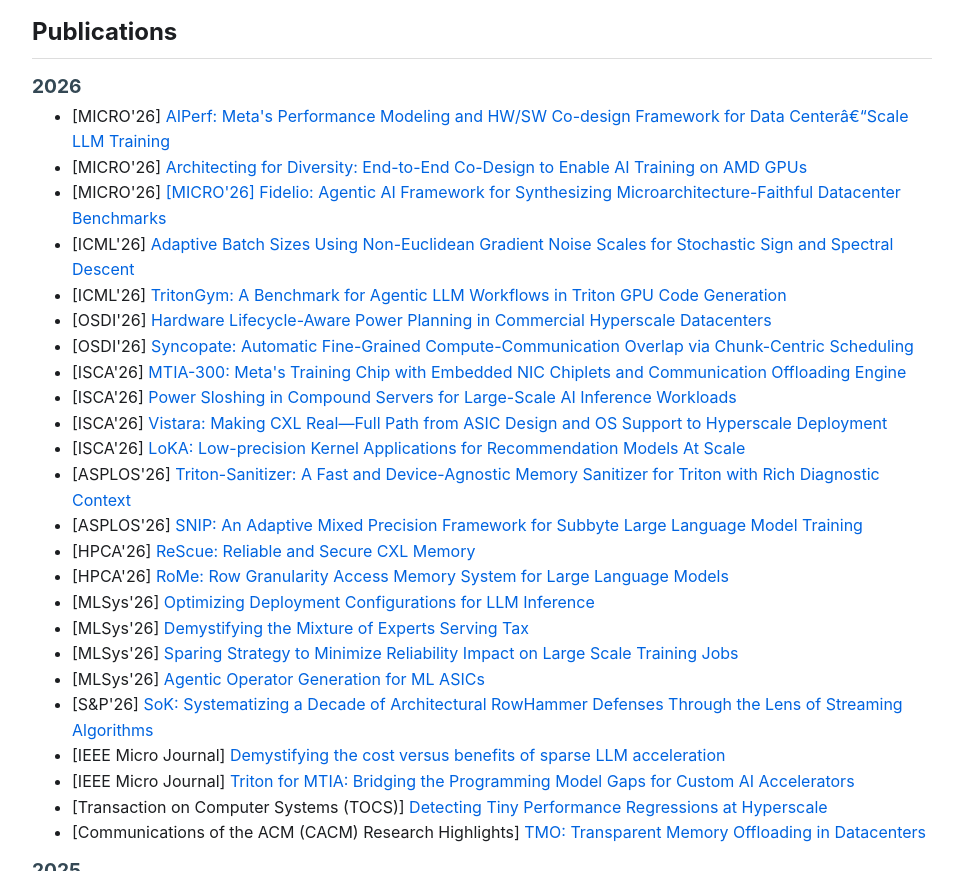
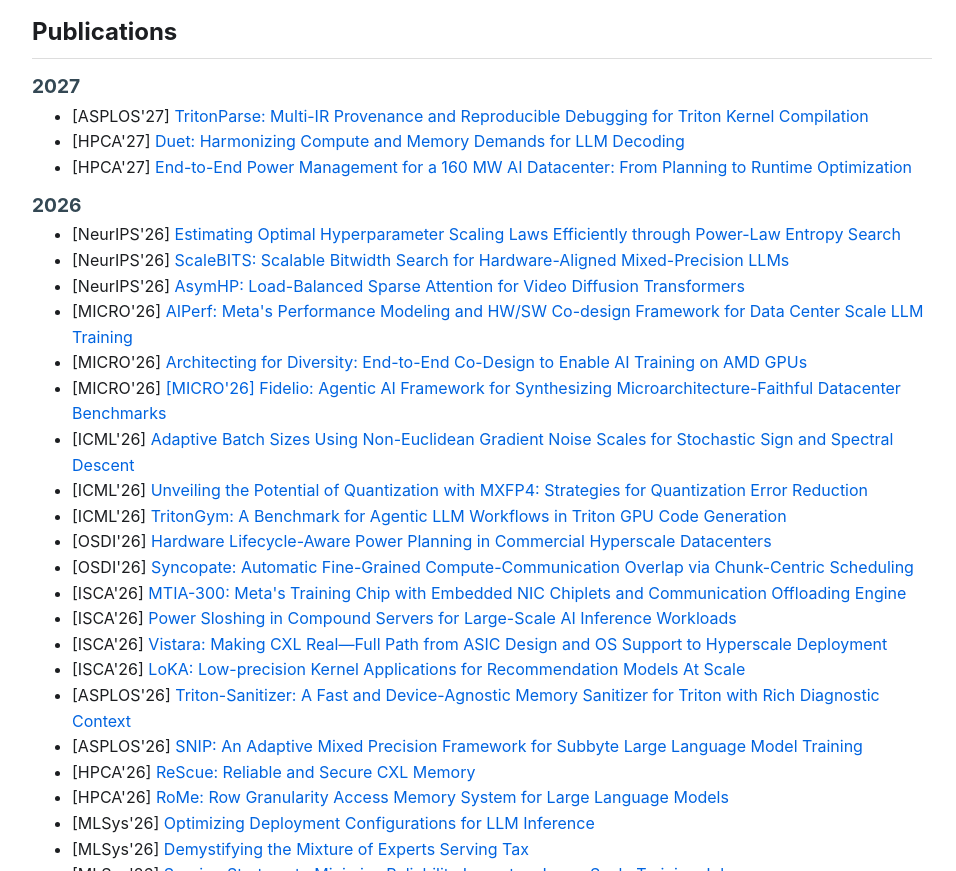
Before and after one commit to aisystemcodesign/aisystemcodesign.github.io, a plain HTML site: page acf.html in a window 1280 px wide. Shown: the part 1434-2305 px from the top of the page, without its empty margins (158-1114 px from the left). Drawn offline with Linux system fonts and the light colour scheme; a web font is replaced by a local one.

Commit message:
Added neurips, hpca, asplos also a missing icml paper | updated postdoc hiring blurb

```diff
--- a/publications.html
+++ b/publications.html
@@ -1,12 +1,23 @@
 <p> <h2>Publications</h2>
+
+<h3 id="2027-papers">2027</h3>
+<ul>
+<li> [ASPLOS'27] <a href="https://dl.acm.org/doi/10.1145/3845814.3850058">TritonParse: Multi-IR Provenance and Reproducible Debugging for Triton Kernel Compilation</a></li>
+<li>[HPCA'27] <a href="https://arxiv.org/pdf/2511.04791">Duet: Harmonizing Compute and Memory Demands for LLM Decoding</a></li>
+<li>[HPCA'27] <a href="https://jovans2.github.io/files/HPCA27-AI-Cluster-Power.pdf">End-to-End Power Management for a 160 MW AI Datacenter: From Planning to Runtime Optimization</a></li>
+</ul>
 
 <h3 id="2026-papers">2026</h3>
 <ul>
-    <li>[MICRO'26] <a href="https://aisystemcodesign.github.io/papers/MICRO26-AIPerf.pdf">AIPerf: Meta's Performance Modeling and HW/SW Co-design Framework for Data Centerâ€“Scale LLM Training</a></li>
+    <li>[NeurIPS'26] <a href="https://neurips.cc/virtual/2026/loc/paris/156993">Estimating Optimal Hyperparameter Scaling Laws Efficiently through Power-Law Entropy Search</a></li>
+    <li>[NeurIPS'26] <a href="https://neurips.cc/virtual/2026/loc/atlanta/poster/152337">ScaleBITS: Scalable Bitwidth Search for Hardware-Aligned Mixed-Precision LLMs</a></li>
+    <li>[NeurIPS'26] <a href="uhttps://neurips.cc/virtual/2026/loc/atlanta/poster/151792">AsymHP: Load-Balanced Sparse Attention for Video Diffusion Transformers</a></li>
+    <li>[MICRO'26] <a href="https://aisystemcodesign.github.io/papers/MICRO26-AIPerf.pdf">AIPerf: Meta's Performance Modeling and HW/SW Co-design Framework for Data Center Scale LLM Training</a></li>
     <li>[MICRO'26] <a href="https://arxiv.org/pdf/2610.22230">Architecting for Diversity: End-to-End Co-Design to Enable AI Training on AMD GPUs</a></li>
     <li>[MICRO'26] <a href="https://jovans2.github.io/files/Power_Roofline_MICRO.pdf>Power Roofline</a></li>
     <li>[MICRO'26] <a href="https://jovans2.github.io/files/Fidelio_MICRO_CameraReady_Final.pdf">Fidelio: Agentic AI Framework for Synthesizing Microarchitecture-Faithful Datacenter Benchmarks</a></li>
     <li>[ICML'26] <a href="https://icml.cc/virtual/2026/poster/63415">Adaptive Batch Sizes Using Non-Euclidean Gradient Noise Scales for Stochastic Sign and Spectral Descent</a></li>
+    <li>[ICML'26] <a href="https://icml.cc/virtual/2026/poster/61601">Unveiling the Potential of Quantization with MXFP4: Strategies for Quantization Error Reduction</a></li>
     <li>[ICML'26] <a href="https://icml.cc/virtual/2026/poster/65003">TritonGym: A Benchmark for Agentic LLM Workflows in Triton GPU Code Generation</a></li>
     <li>[OSDI'26] <a href="https://jovans2.github.io/files/Li_OSDI_2026.pdf">Hardware Lifecycle-Aware Power Planning in Commercial Hyperscale Datacenters</a></li>
     <li>[OSDI'26] <a href="https://arxiv.org/pdf/2601.20595">Syncopate: Automatic Fine-Grained Compute-Communication Overlap via Chunk-Centric Scheduling</a></li>
```
Also changed, not shown: acf.html (+2 -0 lines), index.html (+10 -4 lines).
